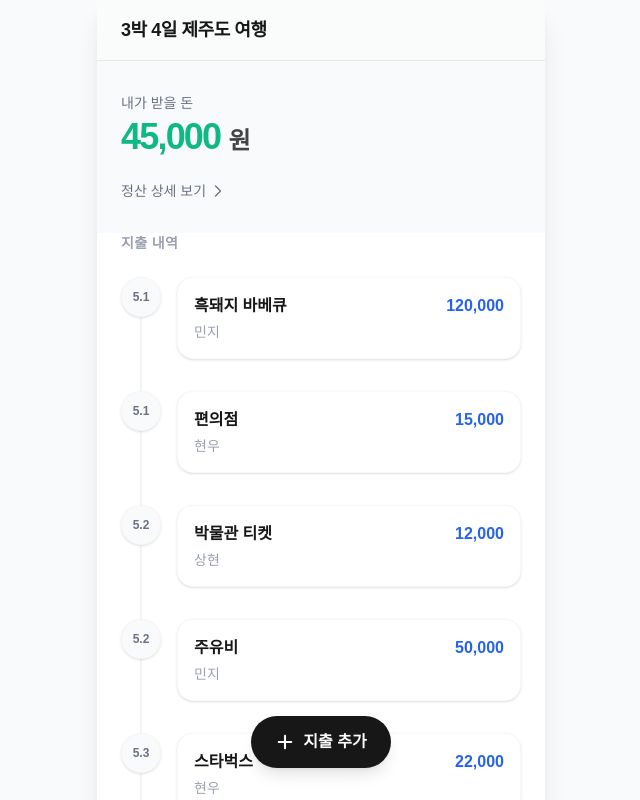
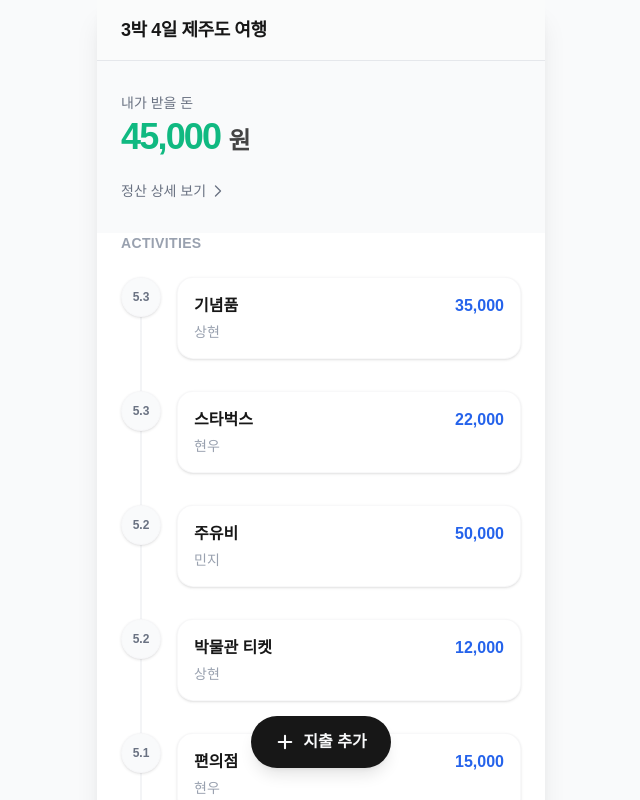
Before and after one commit to snghyn28/nanumi-frontend, a Next.js app: page / in a window 1280 px wide. Shown: the top 800 px of the page, without its empty margins (319-959 px from the left). Built offline with nearby package versions, Linux system fonts and the light colour scheme.

Commit message:
fix: sort expenses by date descending

```diff
--- a/components/ExpenseList.tsx
+++ b/components/ExpenseList.tsx
@@ -7,15 +7,17 @@ interface ExpenseListProps {
 }
 
 const ExpenseList: React.FC<ExpenseListProps> = ({ expenses }) => {
+    const sortedExpenses = [...expenses].sort((a, b) => new Date(b.date).getTime() - new Date(a.date).getTime());
+
     return (
         <div className="px-6 pb-24">
-            <h2 className="text-sm font-semibold text-gray-400 mb-6 tracking-wide uppercase">지출 내역</h2>
+            <h2 className="text-sm font-semibold text-gray-400 mb-6 tracking-wide uppercase">Activities</h2>
             <div className="flex flex-col">
-                {expenses.map((expense, index) => (
+                {sortedExpenses.map((expense, index) => (
                     <ExpenseCard
                         key={expense.id}
                         expense={expense}
-                        isLast={index === expenses.length - 1}
+                        isLast={index === sortedExpenses.length - 1}
                     />
                 ))}
             </div>
```
